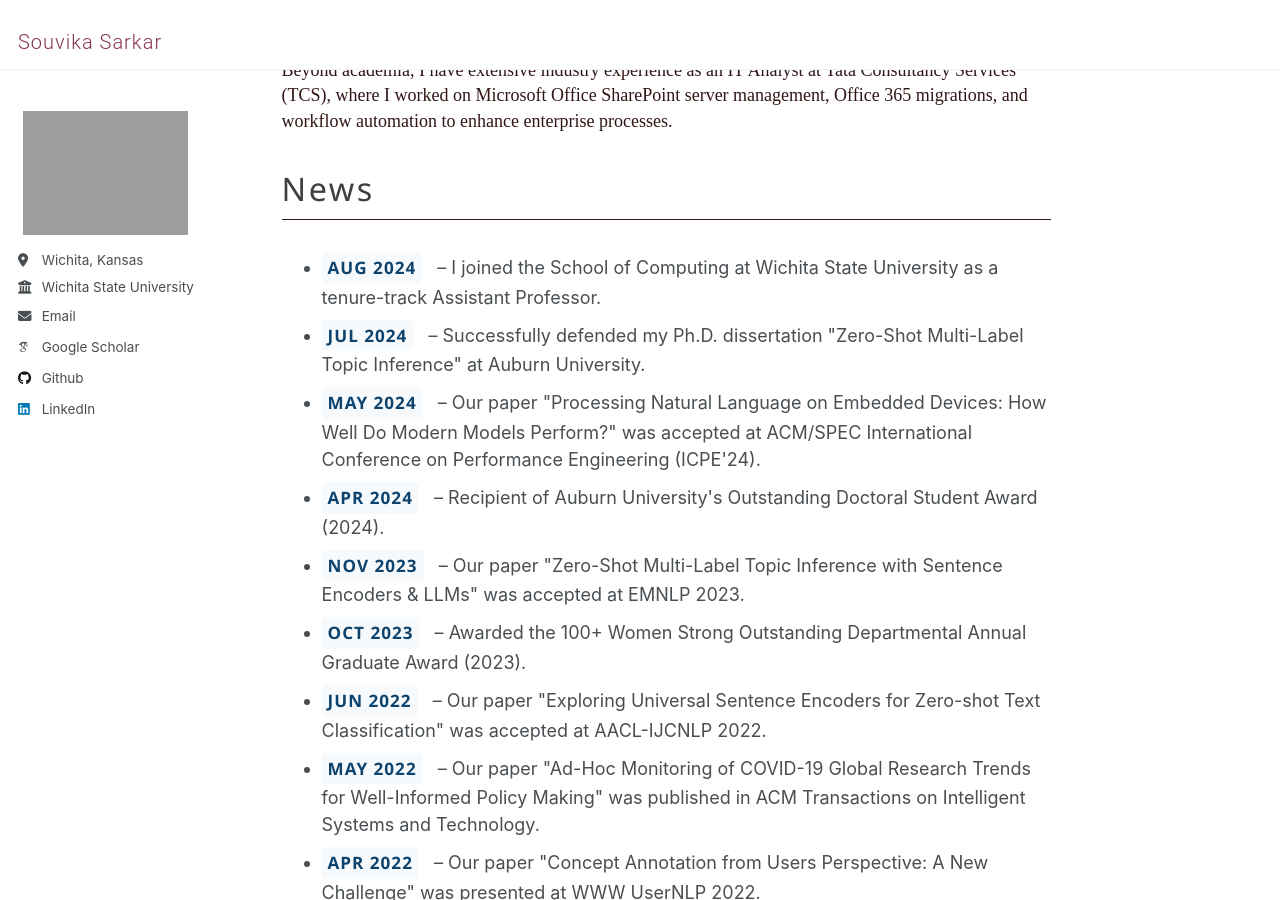
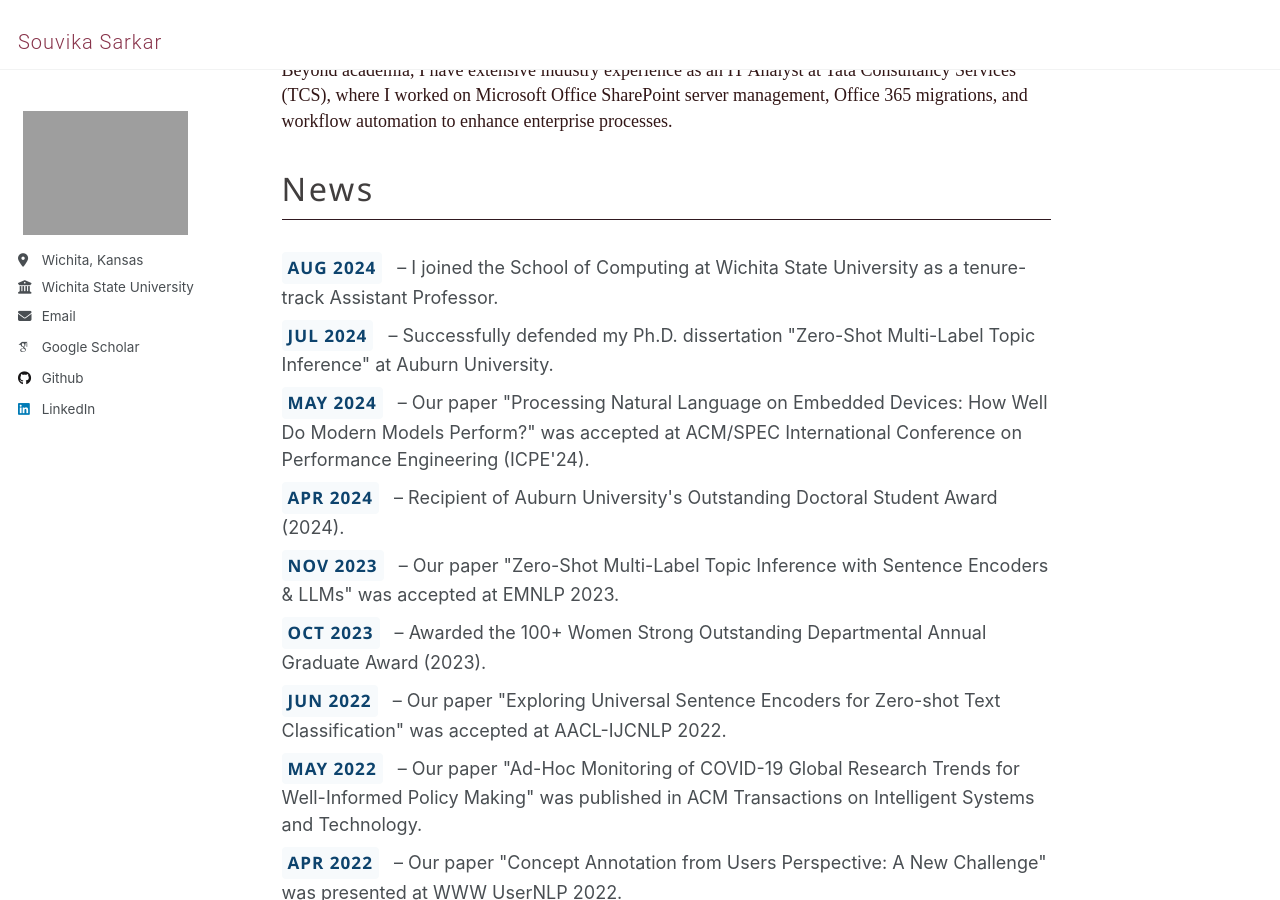
Before and after one commit to Souvika/souvika.github.io, a Jekyll site: the page built from _pages/about.md, in a window 1280 px wide and 900 px high, scrolled down 604 px. Built offline with Jekyll 4.4.1, drawn with Linux system fonts in a browser that asks for light colours; some web fonts are replaced.

Commit message:
Update News Section

```diff
--- a/_pages/about.md
+++ b/_pages/about.md
@@ -17,7 +17,7 @@ Before joining Wichita State, I earned my Ph.D. in Computer Science from Auburn
 Beyond academia, I have extensive industry experience as an IT Analyst at Tata Consultancy Services (TCS), where I worked on Microsoft Office SharePoint server management, Office 365 migrations, and workflow automation to enhance enterprise processes.
 
 <div class="section-header">News</div>
-<ul>
+<ul style="list-style: none; padding-left: 0; margin-left: 0;">
     <li><span class="news-date">Aug 2024</span> – I joined the School of Computing at Wichita State University as a tenure-track Assistant Professor.</li>
     <li><span class="news-date">Jul 2024</span> – Successfully defended my Ph.D. dissertation "Zero-Shot Multi-Label Topic Inference" at Auburn University.</li>
     <li><span class="news-date">May 2024</span> – Our paper "Processing Natural Language on Embedded Devices: How Well Do Modern Models Perform?" was accepted at ACM/SPEC International Conference on Performance Engineering (ICPE'24).</li>
```
